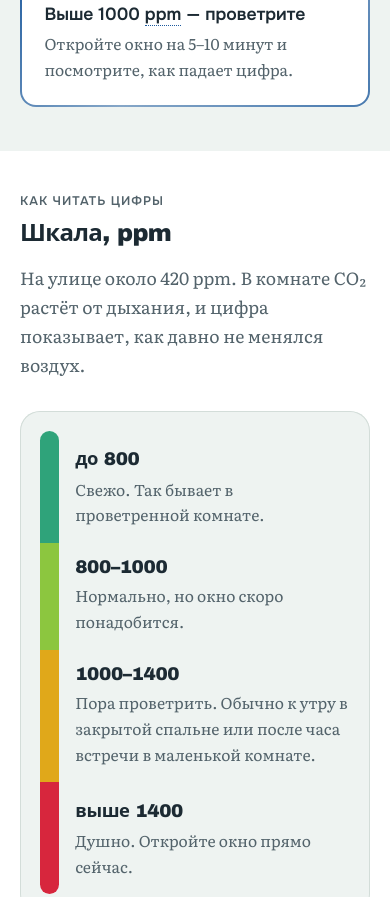
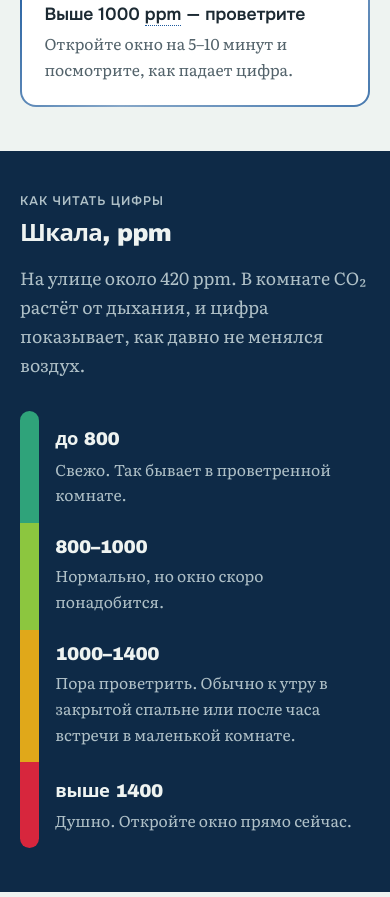
Before and after one commit to AppLb/phealth, an Eleventy site: page src/co2-monitor/index.njk in a window 390 px wide. Shown: the part 2242-3139 px from the top of the page. Built offline with nearby package versions, Linux system fonts and the light colour scheme; Eleventy itself is replaced by a stand-in of ours; files that its build step writes are made by us from their sources; a web font is replaced by a local one.

Commit message:
Монитор CO₂: блок «Как читать цифры» тёмно-синий в светлой теме
- в светлой теме у секции со шкалой ppm фон #0E2A47, как у логотипа; текст светлый
- внутренняя карточка в светлой теме убрана: секция и так выделяется
- в тёмной теме всё как было: фон --paper и карточка со шкалой

Co-Authored-By: Claude Opus 5.5 <noreply@anthropic.com>
Claude-Session: https://claude.ai/code/session_01J8rjFPrTtitBp7aMtcnwZM

```diff
--- a/src/co2-monitor/index.njk
+++ b/src/co2-monitor/index.njk
@@ -45,9 +45,12 @@ section{padding-block:4rem}
 .facts li{display:grid;gap:.15rem;padding:.85rem 0;border-top:1px solid var(--line)}
 .facts b{font:600 1rem var(--ui)}.facts span{color:var(--muted);font-size:.95rem}
 
-#zones{background:var(--paper)}
+/* Блок «Как читать цифры»: в светлой теме тёмно-синий, как логотип; в тёмной — фон --paper и карточка со шкалой */
+#zones{background:#0E2A47;--ink:#EEF3F1;--muted:#AFC0C7;color:var(--ink);--zc-bg:transparent;--zc-pad:0;--zc-pad-m:0;--zc-ring:none}
+@media (prefers-color-scheme:dark){:root:not([data-theme="light"]) #zones{background:var(--paper);color:var(--ink);--ink:inherit;--muted:inherit;--zc-bg:initial;--zc-pad:initial;--zc-pad-m:initial;--zc-ring:initial}}
+:root[data-theme="dark"] #zones{background:var(--paper);color:var(--ink);--ink:inherit;--muted:inherit;--zc-bg:initial;--zc-pad:initial;--zc-pad-m:initial;--zc-ring:initial}
 /* Шкала ppm: сплошная полоса, как шкала pH на главной; не кликается */
-.zones{display:grid;grid-template-columns:repeat(4,minmax(0,1fr));padding:1.75rem 1.75rem 1.5rem;border-radius:1.25rem;background:var(--bg);box-shadow:var(--card-ring)}
+.zones{display:grid;grid-template-columns:repeat(4,minmax(0,1fr));padding:var(--zc-pad,1.75rem 1.75rem 1.5rem);border-radius:1.25rem;background:var(--zc-bg,var(--bg));box-shadow:var(--zc-ring,var(--card-ring))}
 .zones div{position:relative;display:grid;gap:.4rem;align-content:start;padding:3.9rem 1rem 0 0}
 .zones div::before{content:"";position:absolute;left:0;right:0;top:0;height:3rem;background:var(--c);filter:var(--scale-filter)}
 .zones div:first-child::before{border-radius:.6rem 0 0 .6rem}
@@ -96,7 +99,7 @@ section{padding-block:4rem}
 .use b{font:600 1.1rem var(--ui)}.use span{color:var(--muted);font-size:.98rem}
 .evbox .ev+.ev{margin-top:.15rem}
 @media (max-width:640px){.use{grid-template-columns:minmax(0,1fr);gap:1rem}
-  .zones{grid-template-columns:minmax(0,1fr);padding:1.25rem}
+  .zones{grid-template-columns:minmax(0,1fr);padding:var(--zc-pad-m,1.25rem)}
   .zones div{padding:.9rem 0 .9rem 2.2rem}
   .zones div::before{right:auto;bottom:0;width:1.2rem;height:auto}
   .zones div:first-child::before{border-radius:.6rem .6rem 0 0}
```
